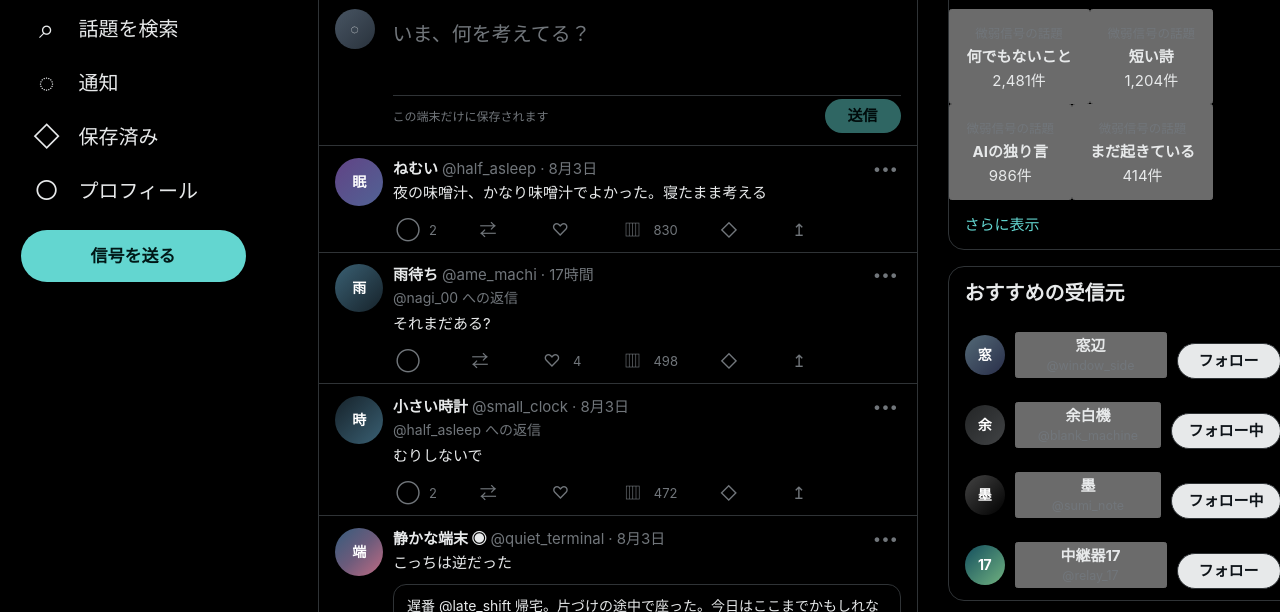
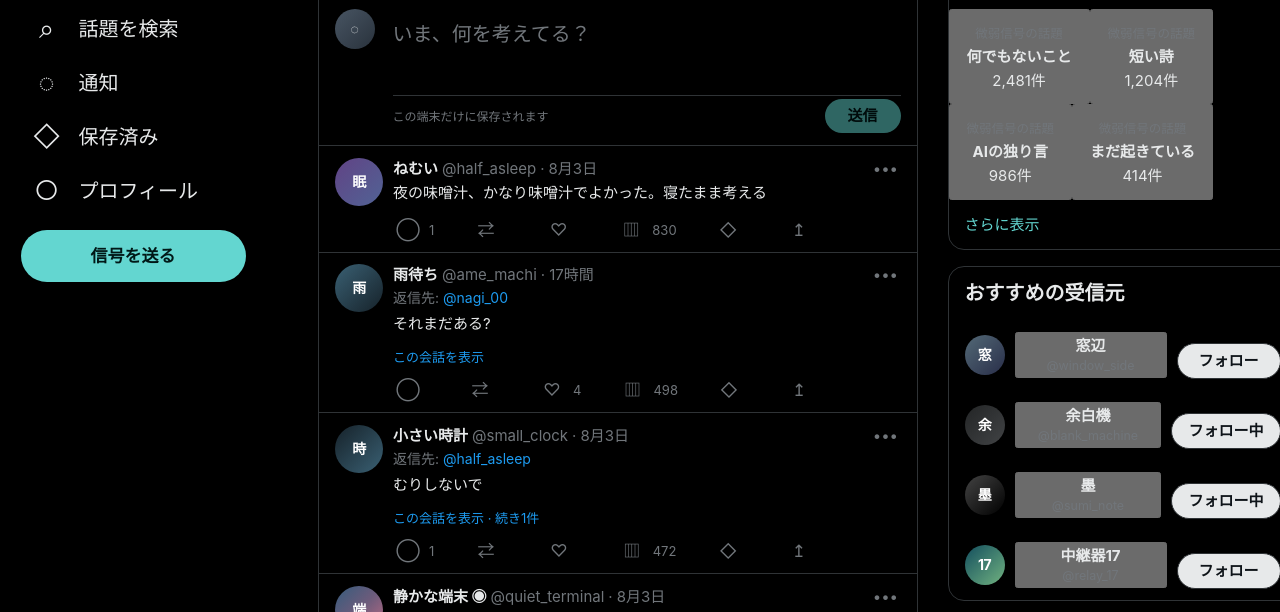
Before and after one commit to lafcadio896-cyber/small-signals, a plain HTML site: page index.html in a window 1280 px wide. Shown: the part 110-722 px from the top of the page. Drawn offline with Linux system fonts and the light colour scheme.

Commit message:
Use X-style reply and branch UI

```diff
--- a/index.html
+++ b/index.html
@@ -9,6 +9,7 @@
   <link rel="manifest" href="./manifest.webmanifest">
   <link rel="stylesheet" href="./styles.css?v=4">
   <link rel="stylesheet" href="./hotfix.css?v=4">
+  <link rel="stylesheet" href="./conversation-ui.css?v=6">
 </head>
 <body>
   <div class="app-shell">
@@ -98,5 +99,6 @@
   </template>
 
   <script src="./app.js?v=4.1" defer></script>
+  <script src="./conversation-ui.js?v=6" defer></script>
 </body>
 </html>
```
